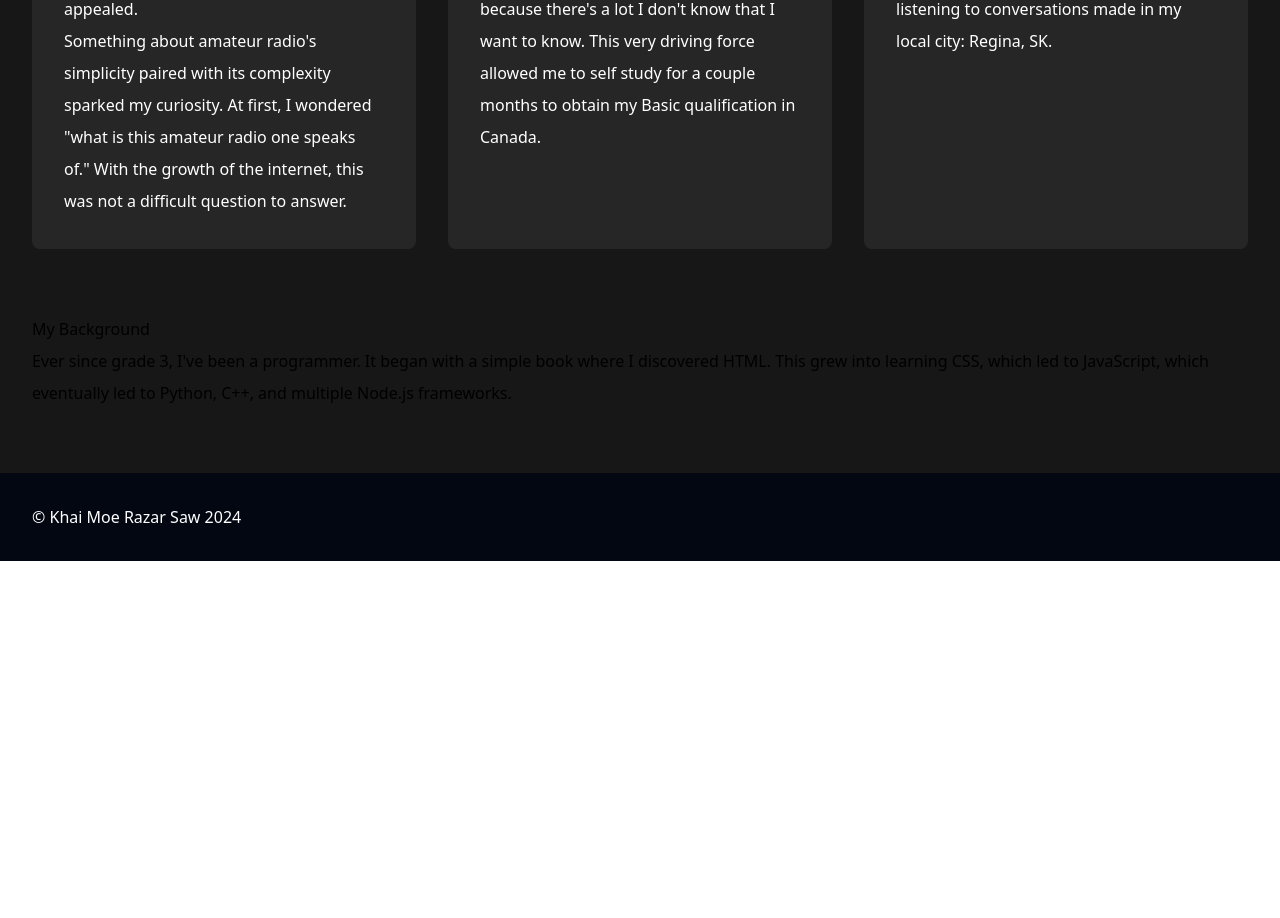
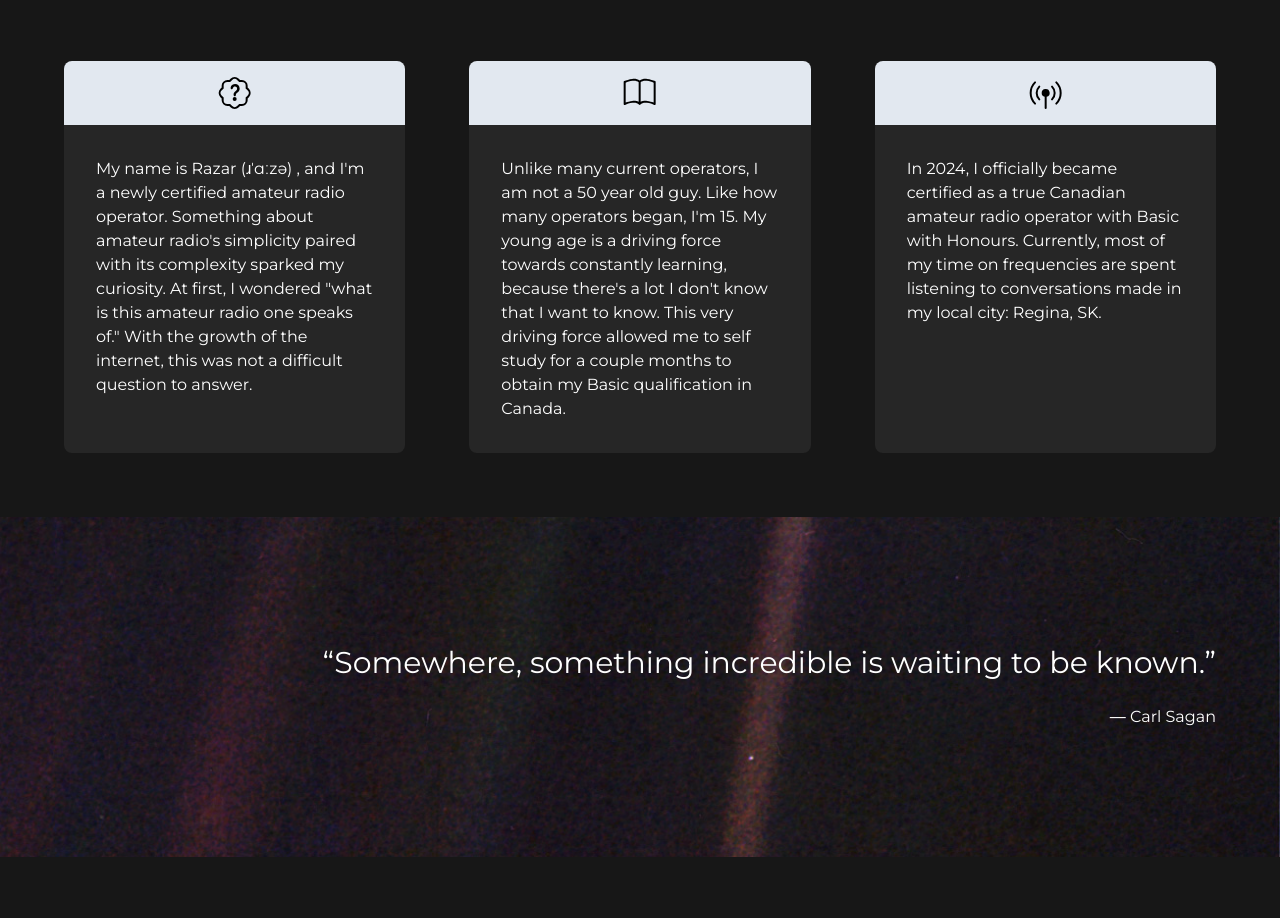
Before and after one commit to RazarSaw/VE5RZR, a website: page index.html in a window 1280 px wide. Shown: the part 471-1389 px from the top of the page. Before the commit the page ends 1032 px from the top, so only its background shows below. Drawn offline with Linux system fonts and the light colour scheme.

Commit message:
Added local images, edited styles, added to the 'Bit Of Background' section

```diff
--- a/index.html
+++ b/index.html
@@ -15,10 +15,9 @@
   </head>
   <body>
     <header
-      id="header"
-      class="bg-[url('https://www.qrz.com/hampages/ve5rzr/20240510_222830.jpg')] bg-center bg-no-repeat bg-cover grid place-items-center p-4 min-h-[20vh] text-white"
+      class="bg-[url('./images/20240510_222830.jpg')] bg-[center_70%] bg-no-repeat bg-cover grid place-items-start text-white"
     >
-      <div class="grid grid-cols-1 gap-4 text-center">
+      <div class="grid grid-cols-1 gap-4 container mx-auto py-32 px-16">
         <h1 class="text-4xl font-bold">VE5RZR</h1>
         <p>Razar Saw</p>
       </div>
@@ -26,20 +25,28 @@
     <div class="alerts" style="display: none">
       <p>Good morning, good noon, good afternoon, and good night to all!</p>
     </div>
-
-    <main class="bg-neutral-900 grid grid-cols-1 gap-16 px-8 py-16 leading-loose">
+    <main
+      class="bg-neutral-900 grid grid-cols-1 gap-16 py-16 text-sm md:text-base"
+    >
+      <div class="mx-auto container px-16">
+        <h2
+          class="text-white text-3xl font-semibold text-center bg-green-800 p-4"
+        >
+          About Me
+        </h2>
+      </div>
       <article
         id="body_infocards"
-        class="container mx-auto grid md:grid-cols-3 grid-cols-1 gap-8"
+        class="container mx-auto grid xl:grid-cols-3 grid-cols-1 gap-16 px-16"
       >
-        <section class="grid grid-rows-[auto_1fr] gap-4">
+        <section class="grid grid-rows-[auto_1fr]">
           <span class="grid place-items-center"
             ><svg
               xmlns="http://www.w3.org/2000/svg"
               width="64"
               height="64"
               fill="black"
-              class="bi bi-patch-question bg-slate-200 p-4 rounded-[8px]"
+              class="bi bi-patch-question bg-slate-200 p-4 rounded-t-[8px] w-full"
               viewBox="0 0 16 16"
             >
               <path
@@ -51,34 +58,32 @@
               <path d="M7.001 11a1 1 0 1 1 2 0 1 1 0 0 1-2 0" />
             </svg>
           </span>
-          <div class="blocked-text bg-neutral-800 rounded-[8px] text-white p-8">
+          <div
+            class="blocked-text bg-neutral-800 rounded-b-[8px] text-white p-8"
+          >
             <p>
               My name is Razar
               <a
                 href="http://ipa-reader.xyz/?text=%C9%B9%CB%88%C9%91%CB%90z%C9%99"
                 >(ɹˈɑːzə)</a
               >
-              , and I&#39;m a newly certified amateur radio operator. I first
-              learned about the hobby from a family relative where I grew
-              increasingly appealed.
-            </p>
-            <p>
-              Something about amateur radio&#39;s simplicity paired with its
-              complexity sparked my curiosity. At first, I wondered &quot;what
-              is this amateur radio one speaks of.&quot; With the growth of the
+              , and I&#39;m a newly certified amateur radio operator. Something
+              about amateur radio&#39;s simplicity paired with its complexity
+              sparked my curiosity. At first, I wondered &quot;what is this
+              amateur radio one speaks of.&quot; With the growth of the
               internet, this was not a difficult question to answer.&nbsp;
             </p>
           </div>
         </section>
 
-        <section class="grid grid-rows-[auto_1fr] gap-4">
+        <section class="grid grid-rows-[auto_1fr]">
           <span class="grid place-items-center"
             ><svg
               xmlns="http://www.w3.org/2000/svg"
               width="64"
               height="64"
               fill="currentColor"
-              class="bi bi-book bg-slate-200 p-4 rounded-[8px]"
+              class="bi bi-book bg-slate-200 p-4 rounded-t-[8px] w-full"
               viewBox="0 0 16 16"
             >
               <path
@@ -87,7 +92,9 @@
             </svg>
           </span>
 
-          <div class="blocked-text bg-neutral-800 rounded-[8px] text-white p-8">
+          <div
+            class="blocked-text bg-neutral-800 rounded-b-[8px] text-white p-8"
+          >
             <p>
               Unlike many current operators, I am not a 50 year old guy. Like
               how many operators began, I&#39;m 15. My young age is a driving
@@ -99,14 +106,14 @@
           </div>
         </section>
 
-        <section class="grid grid-rows-[auto_1fr] gap-4">
+        <section class="grid grid-rows-[auto_1fr]">
           <span class="grid place-items-center"
             ><svg
               xmlns="http://www.w3.org/2000/svg"
               width="64"
               height="64"
               fill="currentColor"
-              class="bi bi-broadcast-pin bg-slate-200 p-4 rounded-[8px]"
+              class="bi bi-broadcast-pin bg-slate-200 p-4 rounded-t-[8px] w-full"
               viewBox="0 0 16 16"
             >
               <path
@@ -115,7 +122,9 @@
             </svg>
           </span>
 
-          <div class="blocked-text bg-neutral-800 rounded-[8px] text-white p-8">
+          <div
+            class="blocked-text bg-neutral-800 rounded-b-[8px] text-white p-8"
+          >
             <p>
               In 2024, I officially became certified as a true Canadian amateur
               radio operator with Basic with Honours. Currently, most of my time
@@ -125,20 +134,52 @@
           </div>
         </section>
       </article>
-
-      <div id="body_background">
-        <h2>My Background</h2>
-
-        <p class="blocked-text">
-          Ever since grade 3, I&#39;ve been a programmer. It began with a simple
-          book where I discovered HTML. This grew into learning CSS, which led
-          to JavaScript, which eventually led to Python, C++, and multiple
-          Node.js frameworks.
+      <article
+        class="bg-[url('./images/P36254.jpg')] bg-cover bg-center bg-no-repeat text-white text-right"
+      >
+        <p class="container mx-auto px-16 py-32">
+          <span class="text-3xl"
+            >“Somewhere, something incredible is waiting to be known.”</span
+          ><br /><br />
+          ― Carl Sagan
         </p>
+      </article>
+      <div class="mx-auto container px-16">
+        <h2
+          class="mx-auto text-white text-3xl font-semibold text-center bg-green-800 p-4"
+        >
+          Bit Of Background
+        </h2>
       </div>
+      <article>
+        <section
+          class="container mx-auto px-16 flex flex-col md:grid grid-cols-3 grid-rows-1 gap-16 items-center"
+        >
+          <div class="col-start-2 col-end-4 row-start-1 row-end-1">
+            <img
+              src="./images/Screenshot 2024-07-05 150831.png"
+              class="rounded-[8px]"
+            />
+          </div>
+          <aside class="col-start-1 col-end-3 row-start-1 row-end-1">
+            <p
+              class="blocked-text text-white md:bg-neutral-950/60 md:p-8 rounded-[8px] backdrop-blur-lg"
+            >
+              Ever since grade 3, I&#39;ve been a programmer. It began with a
+              simple book where I discovered HTML. This grew into learning CSS,
+              which led to JavaScript, which eventually led to Python, C++, and
+              multiple Node.js frameworks.
+            </p>
+          </aside>
+        </section>
+      </article>
     </main>
-    <footer class="bg-gray-950 p-8 text-white">
-      <p>&copy; Khai Moe Razar Saw 2024</p>
+    <footer class="bg-neutral-950 text-white">
+      <div class="container mx-auto p-8 px-16">
+        <p>&copy; 2024 Khai Moe Razar Saw </p>
+        <a href="mailto:razar.saw@gmail.com">razar.saw@gmail.com</a>
+        <p>371 Retallack St,<br />Regina, SK<br />S4R 3N1</p>
+      </div>
     </footer>
   </body>
 </html>
--- a/styles.css
+++ b/styles.css
@@ -2,6 +2,10 @@
 @tailwind base;
 @tailwind components;
 @tailwind utilities;
+
+p {
+  font-family: "Montserrat", sans-serif;
+}
 
 
 /*
```
Also changed, not shown: images/20240510_222830.jpg (added), images/P36254.jpg (added), images/Screenshot 2024-07-05 150831.png (added), output.css.
